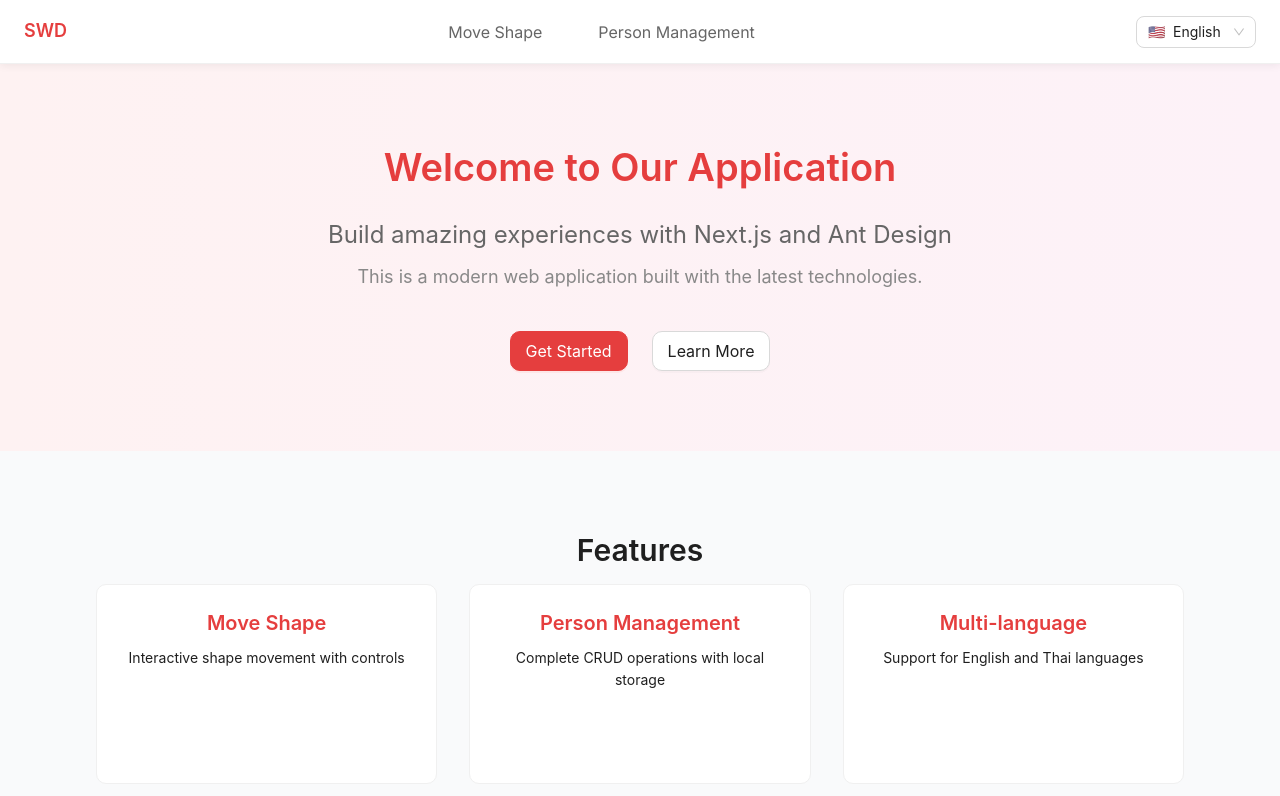
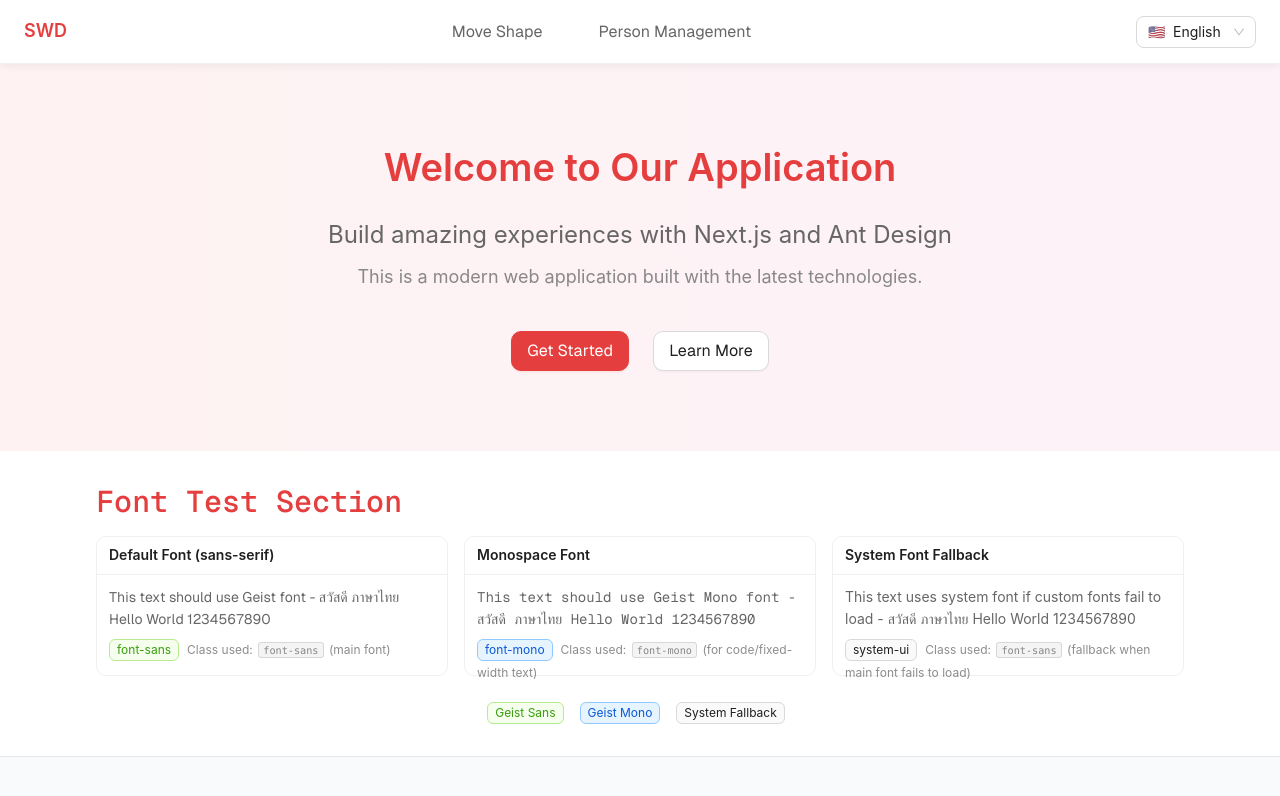
Before and after one commit to peerayes/swd-frontend-test, a Next.js app: page / in a window 1280 px wide. Shown: the top 796 px of the page. Built offline with nearby package versions, Linux system fonts and the light colour scheme.

Commit message:
update fonts

```diff
--- a/src/app/globals.css
+++ b/src/app/globals.css
@@ -17,7 +17,7 @@
 body {
     color: var(--foreground);
     background: var(--background);
-  font-family: Arial, Helvetica, sans-serif;
+    font-family: var(--font-geist), system-ui, sans-serif;
 }
 
 @layer utilities {
@@ -25,3 +25,24 @@ body {
         text-wrap: balance;
     }
 }
+
+/* Debug: Check if custom fonts are loaded */
+.font-debug {
+    font-family: var(--font-geist), system-ui, sans-serif;
+}
+
+.font-debug-mono {
+    font-family: var(--font-geist-mono), monospace;
+}
+
+/* Force font loading test */
+@font-face {
+    font-family: "GeistTest";
+    src: local("GeistVF"), local("Geist");
+    font-display: swap;
+}
+
+body {
+    /* Debug: Show if custom fonts are working */
+    font-family: var(--font-geist), system-ui, sans-serif;
+}
--- a/src/app/layout.tsx
+++ b/src/app/layout.tsx
@@ -2,10 +2,22 @@ import AntdProvider from "@/components/AntdProvider";
 import I18nProvider from "@/components/providers/I18nProvider";
 import Navbar from "@/components/Navbar";
 import type { Metadata } from "next";
-import { Inter } from "next/font/google";
+import localFont from "next/font/local";
 import "./globals.css";
 
-const inter = Inter({ subsets: ["latin"] });
+const geist = localFont({
+  src: "./fonts/GeistVF.woff",
+  variable: "--font-geist",
+  weight: "100 900",
+  display: "swap",
+});
+
+const geistMono = localFont({
+  src: "./fonts/GeistMonoVF.woff",
+  variable: "--font-geist-mono",
+  weight: "100 900",
+  display: "swap",
+});
 
 export const metadata: Metadata = {
   title: "Debt Management App",
@@ -19,7 +31,7 @@ export default function RootLayout({
 }) {
   return (
     <html lang="th">
-      <body className={inter.className}>
+      <body className={`${geist.variable} ${geistMono.variable} font-sans`}>
         <I18nProvider>
           <AntdProvider>
             <Navbar />
--- a/src/app/page.tsx
+++ b/src/app/page.tsx
@@ -1,9 +1,9 @@
 "use client";
 
-import { Button, Typography, Card, Space } from "antd";
+import { Button, Typography, Card, Space, Row, Col, Tag } from "antd";
 import { useTranslation } from "react-i18next";
 
-const { Title, Paragraph } = Typography;
+const { Title, Paragraph, Text } = Typography;
 
 export default function Home() {
   const { t } = useTranslation();
@@ -12,7 +12,7 @@ export default function Home() {
     <div className="min-h-screen bg-gray-50">
       {/* Hero Section */}
       <div className="bg-gradient-to-r from-red-50 to-pink-50 py-20">
-        <div className="max-w-6xl mx-auto px-8 text-center">
+        <div className="max-w-6xl mx-auto px-8 text-center font-sans">
           <Title level={1} className="mb-6" style={{ color: "#E53E3E" }}>
             {t("home:title")}
           </Title>
@@ -36,43 +36,129 @@ export default function Home() {
             <Button
               type="primary"
               size="large"
+              className="font-sans"
               style={{ backgroundColor: "#E53E3E", borderColor: "#E53E3E" }}
             >
               {t("home:getStarted")}
             </Button>
-            <Button size="large">{t("home:learnMore")}</Button>
+            <Button size="large" className="font-sans">
+              {t("home:learnMore")}
+            </Button>
           </Space>
         </div>
       </div>
 
-      {/* Features Section */}
-      <div className="py-20">
-        <div className="max-w-6xl mx-auto px-8">
-          <Title level={2} className="text-center mb-12">
-            Features
+      {/* Font Test Section */}
+      <div className="bg-white border-b">
+        <div className="max-w-6xl mx-auto px-8 py-8">
+          <Title
+            level={2}
+            className="mb-6 font-mono"
+            style={{ color: "#E53E3E" }}
+          >
+            {t("home:fontTestSection.title")}
           </Title>
 
-          <div className="grid grid-cols-1 md:grid-cols-3 gap-8">
-            <Card hoverable style={{ textAlign: "center", height: "200px" }}>
-              <Title level={4} style={{ color: "#E53E3E" }}>
-                Move Shape
-              </Title>
-              <Paragraph>Interactive shape movement with controls</Paragraph>
-            </Card>
+          <Row gutter={[16, 16]}>
+            <Col xs={24} md={8}>
+              <Card
+                hoverable
+                size="small"
+                title={
+                  <span className="text-gray-700">
+                    <Text strong>{t("home:fontTestSection.defaultFont")}</Text>
+                  </span>
+                }
+                style={{ height: "140px" }}
+              >
+                <div>
+                  <Text className="font-sans" style={{ color: "#666" }}>
+                    This text should use Geist font - สวัสดี ภาษาไทย Hello World
+                    1234567890
+                  </Text>
+                  <div className="mt-2">
+                    <Tag color="green">font-sans</Tag>
+                    <Text type="secondary" className="text-xs">
+                      {t("home:fontTestSection.classUsed")}{" "}
+                      <code className="bg-gray-100 px-1 rounded">
+                        font-sans
+                      </code>{" "}
+                      {t("home:fontTestSection.mainFont")}
+                    </Text>
+                  </div>
+                </div>
+              </Card>
+            </Col>
 
-            <Card hoverable style={{ textAlign: "center", height: "200px" }}>
-              <Title level={4} style={{ color: "#E53E3E" }}>
-                Person Management
-              </Title>
-              <Paragraph>Complete CRUD operations with local storage</Paragraph>
-            </Card>
+            <Col xs={24} md={8}>
+              <Card
+                hoverable
+                size="small"
+                title={
+                  <span className="text-gray-700">
+                    <Text strong>
+                      {t("home:fontTestSection.monospaceFont")}
+                    </Text>
+                  </span>
+                }
+                style={{ height: "140px" }}
+              >
+                <div>
+                  <Text className="font-mono" style={{ color: "#666" }}>
+                    This text should use Geist Mono font - สวัสดี ภาษาไทย Hello
+                    World 1234567890
+                  </Text>
+                  <div className="mt-2">
+                    <Tag color="blue">font-mono</Tag>
+                    <Text type="secondary" className="text-xs">
+                      {t("home:fontTestSection.classUsed")}{" "}
+                      <code className="bg-gray-100 px-1 rounded">
+                        font-mono
+                      </code>{" "}
+                      {t("home:fontTestSection.codeFont")}
+                    </Text>
+                  </div>
+                </div>
+              </Card>
+            </Col>
 
-            <Card hoverable style={{ textAlign: "center", height: "200px" }}>
-              <Title level={4} style={{ color: "#E53E3E" }}>
-                Multi-language
-              </Title>
-              <Paragraph>Support for English and Thai languages</Paragraph>
-            </Card>
+            <Col xs={24} md={8}>
+              <Card
+                hoverable
+                size="small"
+                title={
+                  <span className="text-gray-700">
+                    <Text strong>{t("home:fontTestSection.systemFont")}</Text>
+                  </span>
+                }
+                style={{ height: "140px" }}
+              >
+                <div>
+                  <Text style={{ color: "#666" }}>
+                    This text uses system font if custom fonts fail to load -
+                    สวัสดี ภาษาไทย Hello World 1234567890
+                  </Text>
+                  <div className="mt-2">
+                    <Tag color="default">system-ui</Tag>
+                    <Text type="secondary" className="text-xs">
+                      {t("home:fontTestSection.classUsed")}{" "}
+                      <code className="bg-gray-100 px-1 rounded">
+                        font-sans
+                      </code>{" "}
+                      {t("home:fontTestSection.fallbackFont")}
+                    </Text>
+                  </div>
+                </div>
+              </Card>
+            </Col>
+          </Row>
+
+          <div className="mt-6 text-center">
+            <Space>
+              <Tag color="green">Geist Sans</Tag>
+              <Tag color="blue">Geist Mono</Tag>
+              <Tag color="default">System Fallback</Tag>
+            </Space>
           </div>
         </div>
       </div>
--- a/src/locales/en/home.json
+++ b/src/locales/en/home.json
@@ -3,5 +3,15 @@
   "subtitle": "Build amazing experiences with Next.js and Ant Design",
   "description": "This is a modern web application built with the latest technologies.",
   "getStarted": "Get Started",
-  "learnMore": "Learn More"
+  "learnMore": "Learn More",
+  "fontTestSection": {
+    "title": "Font Test Section",
+    "defaultFont": "Default Font (sans-serif)",
+    "monospaceFont": "Monospace Font",
+    "systemFont": "System Font Fallback",
+    "classUsed": "Class used:",
+    "mainFont": "(main font)",
+    "codeFont": "(for code/fixed-width text)",
+    "fallbackFont": "(fallback when main font fails to load)"
+  }
 }
--- a/src/locales/th/home.json
+++ b/src/locales/th/home.json
@@ -3,5 +3,15 @@
   "subtitle": "สร้างประสบการณ์ที่น่าทึ่งกับ Next.js และ Ant Design",
   "description": "นี่คือเว็บแอปพลิเคชันสมัยใหม่ที่สร้างด้วยเทคโนโลยีล่าสุด",
   "getStarted": "เริ่มต้นใช้งาน",
-  "learnMore": "เรียนรู้เพิ่มเติม"
+  "learnMore": "เรียนรู้เพิ่มเติม",
+  "fontTestSection": {
+    "title": "ส่วนทดสอบฟอนต์",
+    "defaultFont": "ฟอนต์ปกติ (sans-serif)",
+    "monospaceFont": "ฟอนต์ความกว้างคงที่ (Monospace)",
+    "systemFont": "ฟอนต์ระบบ (System Fallback)",
+    "classUsed": "คลาสที่ใช้:",
+    "mainFont": "(ฟอนต์หลัก)",
+    "codeFont": "(สำหับโค้ด/ตัวอักษรความกว้างคงที่)",
+    "fallbackFont": "(สำรองเมื่อฟอนต์หลักโหลดไม่ได้)"
+  }
 }
--- a/tailwind.config.ts
+++ b/tailwind.config.ts
@@ -12,6 +12,10 @@ const config: Config = {
         background: "var(--background)",
         foreground: "var(--foreground)",
       },
+      fontFamily: {
+        sans: ["var(--font-geist)", "system-ui", "sans-serif"],
+        mono: ["var(--font-geist-mono)", "monospace"],
+      },
     },
   },
   plugins: [],
```
Lines whose indentation alone changed are shown as unchanged.
